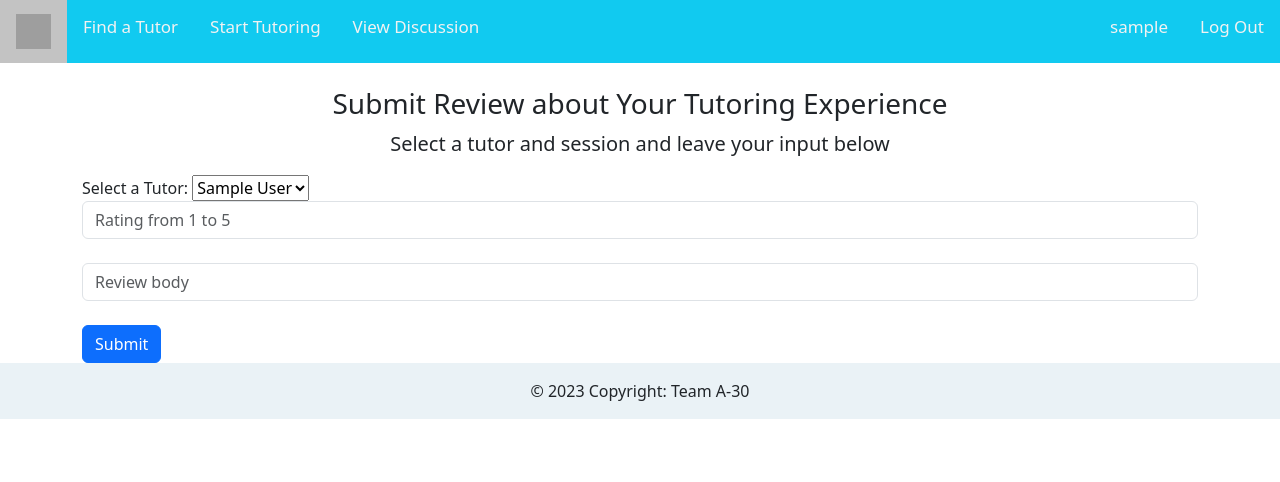
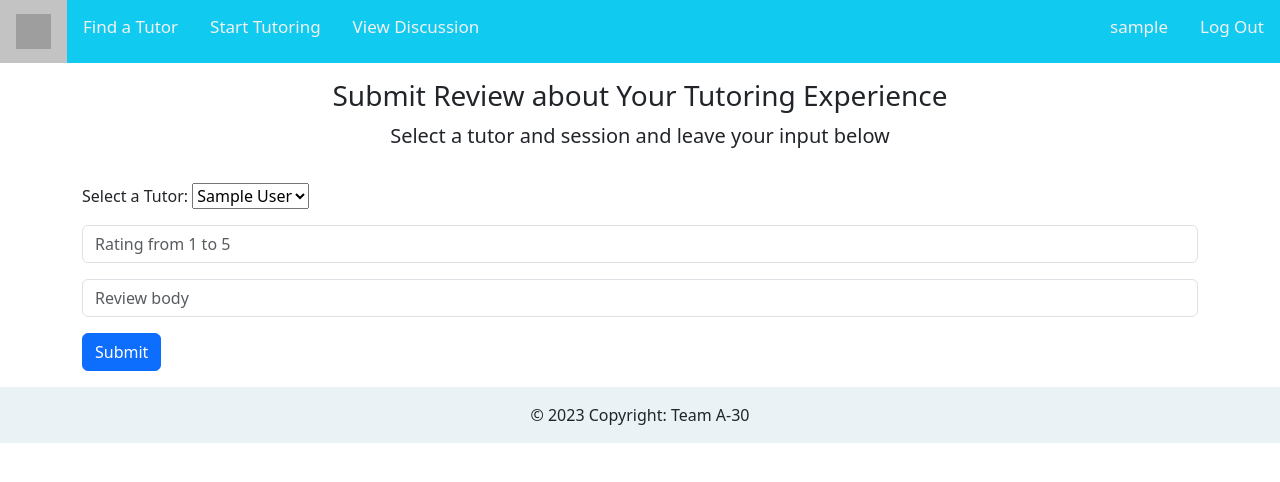
Before and after one commit to maryvwalton/tutor-me-app, a Django app: page /submit_review/ in a window 1280 px wide. Shown: the top 482 px of the page. Run offline with Django 3.2, Linux system fonts and the light colour scheme; a user stored in the database is signed in; data comes from the database, SQL or seed files in the repository; tables that the repository leaves empty hold one stand-in row (values such as "Sample post"); some libraries are stand-ins or nearby versions; grey boxes are pictures that could not be loaded.

Commit message:
ui changes

```diff
--- a/myapp/models.py
+++ b/myapp/models.py
@@ -42,7 +42,7 @@ class Tutor(models.Model):
     rating = models.FloatField(default=0)
 
     def __str__(self):
-        return self.first_name + self.last_name
+        return str(self.user)
 
     def save(self, *args, **kwargs):
         # self.slug = slugify(self.first_name)
--- a/myapp/views.py
+++ b/myapp/views.py
@@ -132,6 +132,8 @@ def submit_listing(request):
     # field.widget = field.hidden_widget()
     # field = form.fields['last_name']
     # field.widget = field.hidden_widget()
+    field = form.fields['rating']
+    field.widget = field.hidden_widget()
     context = {
         'form': form
     }
--- a/templates/myapp/profile.html
+++ b/templates/myapp/profile.html
@@ -138,7 +138,7 @@
       {% for tutor in tutor %}
         <div class="container p-3 my-3 border" style="background-color: #ffffff;">
           <button type="button" class="btn btn-info btn-lg"> <span class="badge badge-dark">{{ tutor.course }}</span></button>
-          <button type="button" class="btn btn-success"> <span class="badge badge-dark"> $ {{ tutor.hourly_rate}}0</span></button>
+          <button type="button" class="btn btn-success"> <span class="badge badge-dark"> $ {{ tutor.hourly_rate}}0 / hr</span></button>
           <h5 class="font-weight-normal mt-3"> Headline: {{ tutor.headline }}</h5>
           <h5>Qualifications: {{ tutor.qualifications }}</h5>
 
--- a/templates/myapp/search_classes.html
+++ b/templates/myapp/search_classes.html
@@ -78,7 +78,7 @@
     <div class="container p-3 my-3 border" style="background-color: beige;">
       <button type="button" class="btn btn-info btn-lg"> <span class="badge badge-dark"> {{ course.course }}</span></button>
       <button type="button" class="btn btn-success"> <span class="badge badge-dark"> $
-          {{course.hourly_rate}}0</span></button>
+          {{course.hourly_rate}}0 / hr</span></button>
       <h4 class="mt-2">Tutor: {{ course.first_name }} {{course.last_name }} ( {{ course.headline }} )</h4>
       <h5> Qualifications: {{ course.qualifications }}</h5>
       <!-- Button trigger modal -->
@@ -92,7 +92,7 @@
     <div class="container p-3 my-3 border" style="background-color: beige;">
       <button type="button" class="btn btn-info btn-lg"> <span class="badge badge-dark"> {{ course.course }}</span></button>
       <button type="button" class="btn btn-success"> <span class="badge badge-dark"> $
-          {{course.hourly_rate}}0</span></button>
+          {{course.hourly_rate}}0 / hr</span></button>
       <h4 class="mt-2">Tutor: {{ course.first_name }} {{course.last_name }} ( {{ course.headline }} )</h4>
       <h5> Qualifications: {{ course.qualifications }}</h5>
       <!-- Button trigger modal -->
@@ -106,7 +106,7 @@
     <div class="container p-3 my-3 border" style="background-color: beige;">
       <button type="button" class="btn btn-info btn-lg"> <span class="badge badge-dark"> {{ course.course }}</span></button>
       <button type="button" class="btn btn-success"> <span class="badge badge-dark"> $
-          {{course.hourly_rate}}0</span></button>
+          {{course.hourly_rate}}0 / hr</span></button>
       <h4 class="mt-2">Tutor: {{ course.first_name }} {{course.last_name }} ( {{ course.headline }} )</h4>
       <h5> Qualifications: {{ course.qualifications }}</h5>
       <!-- Button trigger modal -->
--- a/templates/myapp/submit_listing.html
+++ b/templates/myapp/submit_listing.html
@@ -81,9 +81,8 @@
 
     <main role="main" class="inner cover">
       <h3 class=" font-weight-normal mt-3">Apply to Be Listed as a Tutor</h3>
-      <p class="lead"><small>You are currently creating a listing as</small> <b>{{user.first_name}}
+      <p class="lead mt-3">You are currently creating a listing as <b>{{user.first_name}}
         {{user.last_name}}</b></p>
-      <br>
       <p class="lead"> Answer the questions below and start finding students. </p>
       {% block content %}
       <form method="post">
--- a/templates/myapp/submit_review.html
+++ b/templates/myapp/submit_review.html
@@ -79,31 +79,20 @@
   </div>
   <!-- end nav bar -->
 
-<div class = "container mx-auto">
+  <div class="container mx-auto">
     <form method="post">
       {% csrf_token %}
-
-      <br>
-
-      <h3 class=" font-weight-normal text-center">Submit Review about Your Tutoring Experience </h3>
+      <h3 class=" font-weight-normal text-center mt-3">Submit Review about Your Tutoring Experience </h3>
       <p class="lead  text-center"> Select a tutor and session and leave your input below</p>
 
-            <label for="language">Select a Tutor:</label>
-            <select id="tutorselect" name="tutor" class="dropdown">
-                        {% for tutor in tutors_list %}
-                            <option value="{{ tutor.id}}">{{ tutor.first_name }} {{ tutor.last_name}} {{tutor.course}}</option>
-                        {% endfor %}
-
-
-            <input type="number"name="rating" id="rating" class="form-control" placeholder="Rating from 1 to 5">
-
-                <br>
-
-           <input type="text"  name="review_text" id="review_text" class="form-control"  placeholder="Review body">
-
-
-          <br>
-          <input type="submit"  class="btn btn-primary " value="Submit">
+      <label for="language">Select a Tutor:</label>
+      <select id="tutorselect" name="tutor" class="dropdown mt-3">
+        {% for tutor in tutors_list %}
+        <option value="{{ tutor.id}}">{{ tutor.user.first_name }} {{ tutor.user.last_name}} {{tutor.course}}</option>
+        {% endfor %}
+      <input type="number" name="rating" id="rating" class="form-control mt-3" placeholder="Rating from 1 to 5">
+      <input type="text" name="review_text" id="review_text" class="form-control mt-3" placeholder="Review body">
+      <input type="submit" class="btn btn-primary mt-3 mb-3" value="Submit">
   </div>
 
 
--- a/templates/myapp/tutor_courses.html
+++ b/templates/myapp/tutor_courses.html
@@ -108,7 +108,7 @@
   {% for listing in listings %}
     <div class="container p-3 my-3 border" style="background-color: beige">
       <button type="button" class="btn btn-info btn-lg"> <span class="badge badge-dark"> {{ listing.course }}</span></button>
-      <button type="button" class="btn btn-success"> <span class="badge badge-dark"> $ {{listing.hourly_rate}}0</span></button>
+      <button type="button" class="btn btn-success"> <span class="badge badge-dark"> $ {{listing.hourly_rate}}0 / hr</span></button>
       <button type="button" class="btn btn-warning"> <span class="badge badge-dark" style="color:black"> {{ listing.avg_rating}} / 5</span></button>
       <h4 class="mt-2">Tutor: {{ listing.first_name }} {{listing.last_name }} ( {{ listing.headline }} )</h4>
       <h5> Qualifications: {{ listing.qualifications }}</h5>
```
